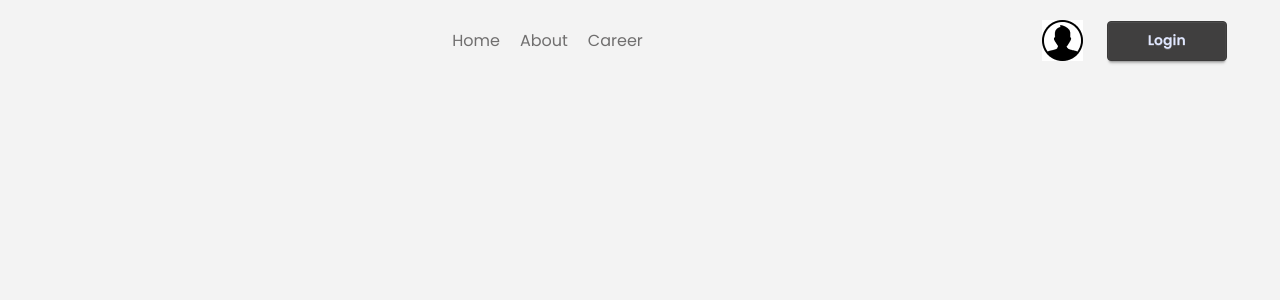
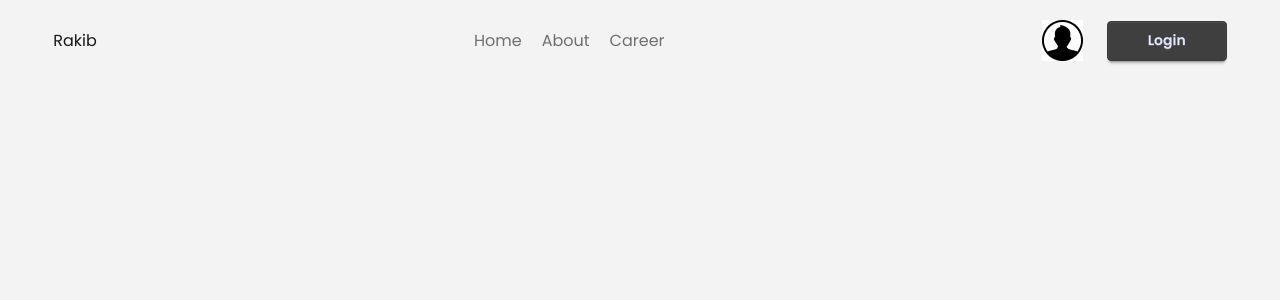
Before and after one commit to mdtanvirislamrakib/Dragon-news-project, a React (Vite) app: page /auth in a window 1280 px wide. Shown: the top 300 px of the page. Built offline with nearby package versions, Linux system fonts and the light colour scheme.

Commit message:
using Context

```diff
--- a/package.json
+++ b/package.json
@@ -13,6 +13,7 @@
     "@tailwindcss/vite": "^4.1.5",
     "daisyui": "^5.0.32",
     "date-fns": "^4.1.0",
+    "firebase": "^11.6.1",
     "react": "^19.0.0",
     "react-dom": "^19.0.0",
     "react-fast-marquee": "^1.6.5",
--- /dev/null
+++ b/src/FireBase/firebase.config.js
@@ -0,0 +1,19 @@
+// Import the functions you need from the SDKs you need
+import { initializeApp } from "firebase/app";
+// TODO: Add SDKs for Firebase products that you want to use
+// https://firebase.google.com/docs/web/setup#available-libraries
+
+// Your web app's Firebase configuration
+const firebaseConfig = {
+  apiKey: "AIzaSyAkptIhm8uO9UwJcqZ2jB_s9vDv7a3OnHQ",
+  authDomain: "dragon-news-28f01.firebaseapp.com",
+  projectId: "dragon-news-28f01",
+  storageBucket: "dragon-news-28f01.firebasestorage.app",
+  messagingSenderId: "66382861909",
+  appId: "1:66382861909:web:88b5654c0e4b5122e126dc"
+};
+
+// Initialize Firebase
+const app = initializeApp(firebaseConfig);
+
+export default app;
--- /dev/null
+++ b/src/Provider/AuthProvider.jsx
@@ -0,0 +1,23 @@
+import React, { createContext, useState } from 'react';
+
+
+
+export const AuthContext = createContext()
+
+const AuthProvider = ({children}) => {
+    const [user, setUser] = useState({
+        name: "Rakib",
+        email: "rakib@gmail.com"
+    })
+    const authData = {
+        user,
+        setUser,
+    }
+    return (
+        <AuthContext value={authData}>
+            {children}
+        </AuthContext>
+    );
+};
+
+export default AuthProvider;
--- a/src/components/Navbar/Navbar.jsx
+++ b/src/components/Navbar/Navbar.jsx
@@ -1,11 +1,13 @@
-import React from 'react';
+import React, { use } from 'react';
 import { Link, NavLink } from 'react-router';
 import userImage from "../../assets/user.png"
+import { AuthContext } from '../../Provider/AuthProvider';
 
 const Navbar = () => {
+    const {user} = use(AuthContext)
     return (
         <div className='flex justify-between items-center'>
-            <div></div>
+            <div>{user && <p>{user.name}</p>}</div>
             <div className='nav flex items-center gap-5 text-accent'>
                 <NavLink to="/">Home</NavLink>
                 <NavLink to="/about">About</NavLink>
--- a/src/main.jsx
+++ b/src/main.jsx
@@ -3,9 +3,13 @@ import { createRoot } from 'react-dom/client'
 import './index.css'
 import { RouterProvider } from 'react-router'
 import router from './Router/Router.jsx'
+import AuthProvider from './Provider/AuthProvider.jsx'
 
 createRoot(document.getElementById('root')).render(
   <StrictMode>
-    <RouterProvider router={router}></RouterProvider>
+    <AuthProvider>
+      <RouterProvider router={router}></RouterProvider>
+    </AuthProvider>
+
   </StrictMode>,
 )
--- a/src/pages/Register/Register.jsx
+++ b/src/pages/Register/Register.jsx
@@ -2,6 +2,10 @@ import React from 'react';
 import { Link } from 'react-router';
 
 const Register = () => {
+
+
+
+
     return (
         <div className='flex items-center justify-center'>
             <div className="card bg-base-100 w-full max-w-sm shrink-0 shadow-2xl py-5">
@@ -20,7 +24,7 @@ const Register = () => {
                         <label className="label">Password</label>
                         <input type="password" className="input" placeholder="Password" />
 
-                        <button className="btn btn-neutral mt-4">login</button>
+                        <button type='submit' className="btn btn-neutral mt-4">login</button>
                     </form>
                 </div>
                 <p className='text-center font-semibold'>Don't have and account? <Link to="/auth/login" className='text-secondary'>Login</Link> </p>
```
Also changed, not shown: 1 other file (tests, documents, lock files or other folders).
